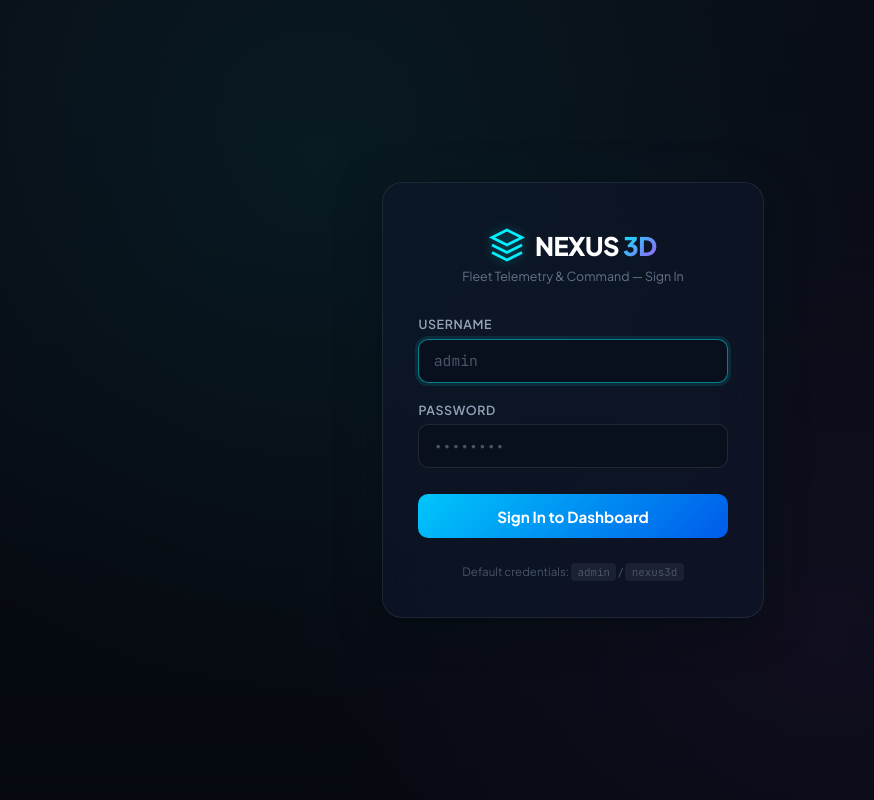
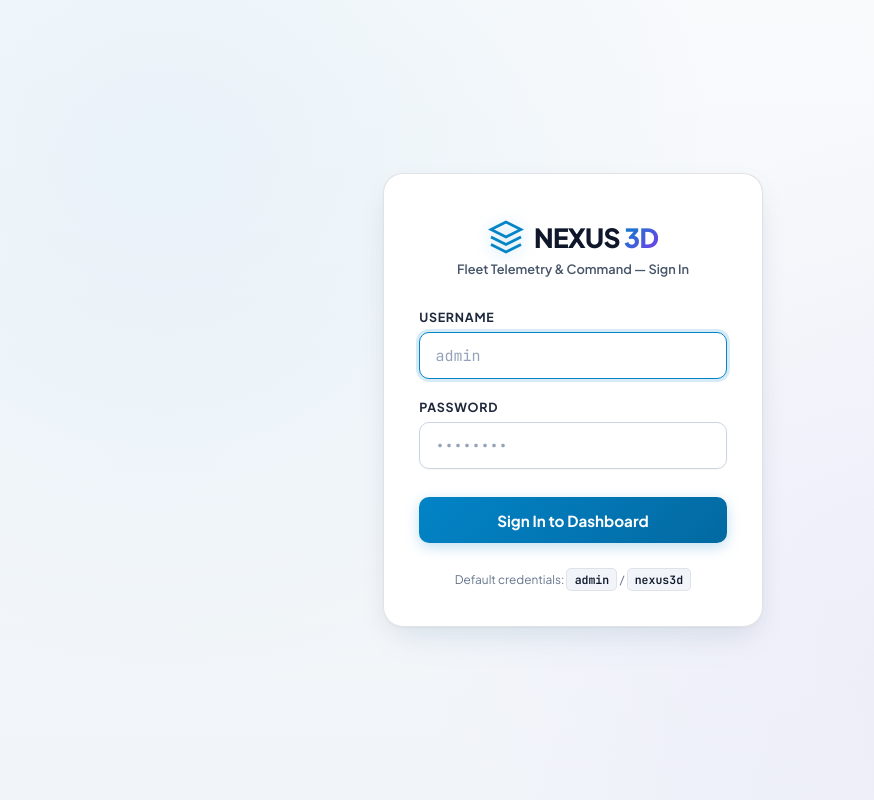
Before and after one commit to YvezXD/Nexus3DTest, a PHP site: page /login.html in a window 1280 px wide. Shown: the whole page, without its empty margins (67-941 px from the left). Run offline with PHP 8.4, Linux system fonts and the light colour scheme.

Commit message:
Remove motion jog panel, remove layer counter, restore chamber temp, convert speed and cooling to readouts, and match login page to light theme

```diff
--- a/login.html
+++ b/login.html
@@ -12,32 +12,36 @@
 
     body {
       font-family: 'Plus Jakarta Sans', -apple-system, BlinkMacSystemFont, "Segoe UI", Roboto, sans-serif;
-      background-color: #090d16;
+      background-color: #f8fafc;
       background-image:
-        radial-gradient(circle at 30% 20%, rgba(0, 242, 254, 0.06) 0%, transparent 50%),
-        radial-gradient(circle at 70% 80%, rgba(168, 85, 247, 0.06) 0%, transparent 50%),
-        linear-gradient(180deg, #090d16 0%, #060910 100%);
-      color: #f1f5f9;
+        radial-gradient(circle at 18% 18%, rgba(2, 132, 199, 0.06) 0%, transparent 45%),
+        radial-gradient(circle at 82% 82%, rgba(124, 58, 237, 0.05) 0%, transparent 45%),
+        linear-gradient(180deg, #f8fafc 0%, #f1f5f9 100%);
+      color: #0f172a;
       min-height: 100vh;
       display: flex;
       align-items: center;
       justify-content: center;
       -webkit-font-smoothing: antialiased;
+      -moz-osx-font-smoothing: grayscale;
     }
 
     .login-container {
       width: 100%;
       max-width: 420px;
-      padding: 1.2rem;
+      padding: 1.25rem;
     }
 
     .login-card {
-      background: rgba(15, 23, 42, 0.65);
-      backdrop-filter: blur(24px);
-      -webkit-backdrop-filter: blur(24px);
-      border: 1px solid rgba(255, 255, 255, 0.08);
+      background: rgba(255, 255, 255, 0.95);
+      backdrop-filter: blur(20px);
+      -webkit-backdrop-filter: blur(20px);
+      border: 1px solid rgba(15, 23, 42, 0.12);
       border-radius: 20px;
-      box-shadow: 0 8px 40px rgba(0, 0, 0, 0.5), 0 0 60px rgba(0, 242, 254, 0.05);
+      box-shadow:
+        0 10px 30px -5px rgba(15, 23, 42, 0.08),
+        0 20px 40px -10px rgba(2, 132, 199, 0.06),
+        0 1px 3px rgba(15, 23, 42, 0.05);
       padding: 2.8rem 2.2rem 2.4rem;
       text-align: center;
     }
@@ -46,92 +50,96 @@
       display: flex;
       align-items: center;
       justify-content: center;
-      gap: 0.6rem;
-      margin-bottom: 0.3rem;
+      gap: 0.65rem;
+      margin-bottom: 0.35rem;
     }
 
     .logo-icon {
       width: 36px;
       height: 36px;
-      color: #00f2fe;
-      filter: drop-shadow(0 0 6px rgba(0, 242, 254, 0.35));
+      color: #0284c7;
+      filter: drop-shadow(0 2px 8px rgba(2, 132, 199, 0.25));
     }
 
     .brand-title {
-      font-size: 1.6rem;
+      font-size: 1.65rem;
       font-weight: 800;
-      letter-spacing: -0.02em;
-      color: #fff;
+      letter-spacing: -0.025em;
+      color: #0f172a;
     }
 
     .brand-title span {
-      background: linear-gradient(135deg, #00f2fe, #a855f7);
+      background: linear-gradient(135deg, #0284c7, #7c3aed);
       -webkit-background-clip: text;
       -webkit-text-fill-color: transparent;
       background-clip: text;
     }
 
     .brand-sub {
-      font-size: 0.78rem;
-      color: #64748b;
+      font-size: 0.8rem;
+      font-weight: 600;
+      color: #475569;
       margin-bottom: 2rem;
     }
 
     .form-group {
       text-align: left;
-      margin-bottom: 1.2rem;
+      margin-bottom: 1.25rem;
     }
 
     .form-group label {
       display: block;
       font-size: 0.78rem;
-      font-weight: 600;
-      color: #94a3b8;
+      font-weight: 700;
+      color: #1e293b;
       text-transform: uppercase;
-      letter-spacing: 0.05em;
-      margin-bottom: 0.4rem;
+      letter-spacing: 0.06em;
+      margin-bottom: 0.45rem;
     }
 
     .form-group input {
       width: 100%;
-      padding: 0.72rem 0.9rem;
-      background: rgba(10, 15, 28, 0.8);
-      border: 1px solid rgba(255, 255, 255, 0.1);
+      padding: 0.78rem 0.95rem;
+      background: #ffffff;
+      border: 1.5px solid #cbd5e1;
       border-radius: 10px;
-      color: #f1f5f9;
+      color: #0f172a;
       font-family: 'JetBrains Mono', monospace;
-      font-size: 0.92rem;
+      font-size: 0.94rem;
       transition: border-color 0.2s, box-shadow 0.2s;
       outline: none;
+      box-shadow: 0 1px 2px rgba(15, 23, 42, 0.04);
     }
 
     .form-group input:focus {
-      border-color: rgba(0, 242, 254, 0.5);
-      box-shadow: 0 0 0 3px rgba(0, 242, 254, 0.1);
+      border-color: #0284c7;
+      box-shadow: 0 0 0 3px rgba(2, 132, 199, 0.16);
     }
 
     .form-group input::placeholder {
-      color: #475569;
+      color: #94a3b8;
     }
 
     .login-btn {
       width: 100%;
-      padding: 0.8rem;
-      background: linear-gradient(135deg, #00c6fb 0%, #005bea 100%);
+      padding: 0.85rem;
+      background: linear-gradient(135deg, #0284c7 0%, #0369a1 100%);
       border: none;
       border-radius: 10px;
-      color: #fff;
+      color: #ffffff;
       font-family: inherit;
       font-size: 0.95rem;
       font-weight: 700;
       cursor: pointer;
-      transition: transform 0.15s, box-shadow 0.2s;
-      margin-top: 0.4rem;
+      transition: transform 0.15s, box-shadow 0.2s, background 0.2s;
+      margin-top: 0.5rem;
+      box-shadow: 0 4px 14px rgba(2, 132, 199, 0.25);
     }
 
     .login-btn:hover {
       transform: translateY(-1px);
-      box-shadow: 0 6px 24px rgba(0, 198, 251, 0.3);
+      box-shadow: 0 6px 20px rgba(2, 132, 199, 0.35);
+      background: linear-gradient(135deg, #0369a1 0%, #075985 100%);
     }
 
     .login-btn:active {
@@ -139,37 +147,41 @@
     }
 
     .error-msg {
-      background: rgba(239, 68, 68, 0.12);
-      border: 1px solid rgba(239, 68, 68, 0.3);
-      border-radius: 8px;
-      padding: 0.6rem 0.8rem;
+      background: #fef2f2;
+      border: 1px solid #fecaca;
+      border-radius: 10px;
+      padding: 0.65rem 0.85rem;
       font-size: 0.82rem;
-      color: #fca5a5;
-      margin-bottom: 1.2rem;
+      font-weight: 600;
+      color: #b91c1c;
+      margin-bottom: 1.25rem;
       display: none;
     }
 
     .error-msg.visible { display: block; }
 
     .footer-note {
-      margin-top: 1.6rem;
-      font-size: 0.72rem;
-      color: #475569;
+      margin-top: 1.8rem;
+      font-size: 0.74rem;
+      color: #64748b;
     }
 
     .footer-note code {
-      background: rgba(255, 255, 255, 0.06);
-      padding: 0.15rem 0.4rem;
-      border-radius: 4px;
+      background: #f1f5f9;
+      border: 1px solid rgba(15, 23, 42, 0.08);
+      padding: 0.18rem 0.45rem;
+      border-radius: 5px;
       font-family: 'JetBrains Mono', monospace;
-      font-size: 0.68rem;
+      font-size: 0.72rem;
+      font-weight: 600;
+      color: #0f172a;
     }
 
     @keyframes fadeIn {
       from { opacity: 0; transform: translateY(12px); }
       to   { opacity: 1; transform: translateY(0); }
     }
-    .login-card { animation: fadeIn 0.5s ease-out; }
+    .login-card { animation: fadeIn 0.45s ease-out; }
   </style>
 </head>
 <body>
```
Also changed, not shown: app.js (+36 -55 lines), dashboard.html (+33 -116 lines), index.html (+33 -116 lines), style.css (+84 -3 lines), 1 other file.
